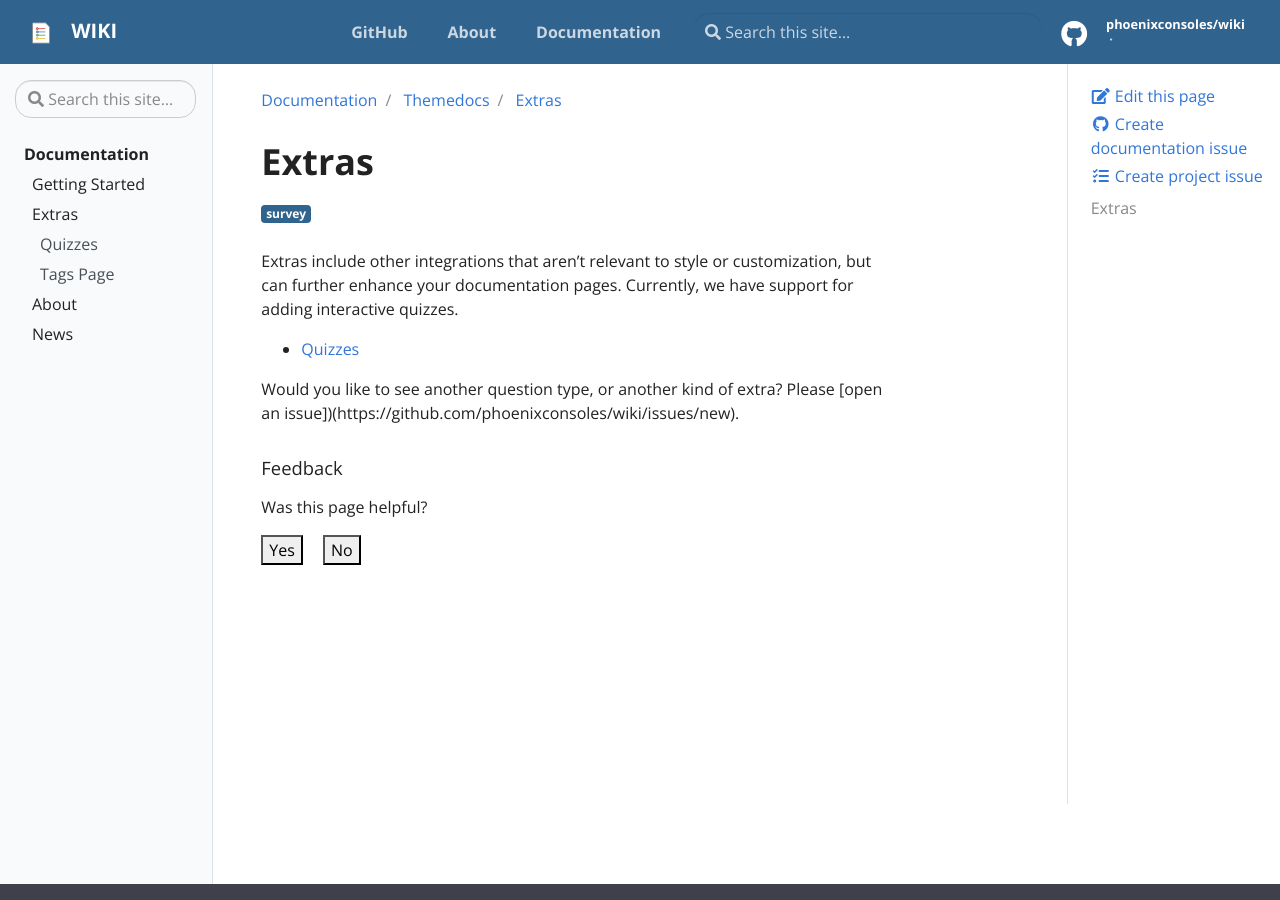
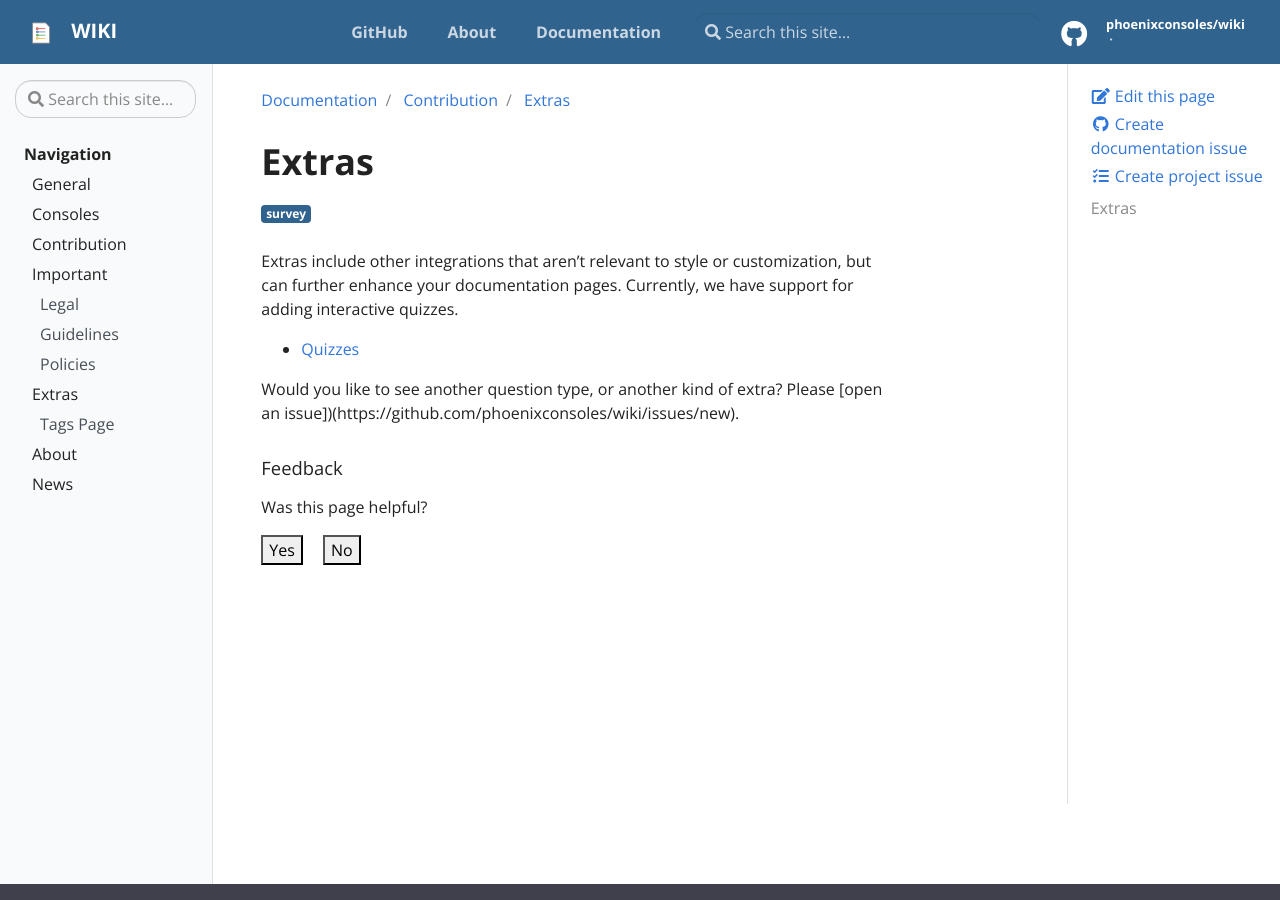
Before and after one commit to PhoenixConsoles/wiki, a Jekyll site: the page built from _docs/contribution/extras/index.md, in a window 1280 px wide and 900 px high. Built offline with Jekyll 4.4.1, drawn with Linux system fonts in a browser that asks for light colours.

Commit message:
reorganization

```diff
--- a/_data/toc.yml
+++ b/_data/toc.yml
@@ -1,20 +1,45 @@
-- title: Documentation
+- title: Navigation
   url: docs
   links:
-    - title: "Getting Started"
-      url: "docs/getting-started"
+    - title: "General"
+      url: "docs/general/"
+      children:
+        - title: Skills
+          url: "docs/general/skills/"
+        - title: Repair
+          url: "docs/general/repair/"
+        - title: Development
+          url: "docs/general/development/"
+    - title: "Consoles"
+      url: "docs/consoles/"
+      children:
+        - title: Microsoft
+          url: "docs/consoles/microsoft/"
+        - title: Nintendo
+          url: "docs/nintendo/nintendo/"
+        - title: Sony
+          url: "docs/consoles/sony/"
+    - title: "Contribution"
+      url: "docs/contribution/getting-started"
       children:
         - title: Features
-          url: "docs/getting-started#getting-started"
+          url: "docs/contribution/getting-started#getting-started"
         - title: Development
-          url: "docs/getting-started#development"
+          url: "docs/contribution/getting-started#development"
         - title: Customization
-          url: "docs/getting-started#customization"
+          url: "docs/contribution/getting-started#customization"
+    - title: "Important"
+      url: "docs/"
+      children:
+        - title: Legal
+          url: "docs/legal/"
+        - title: Guidelines
+          url: "docs/guidelines/"
+        - title: Policies
+          url: "docs/policies/"
     - title: "Extras"
-      url: "docs/extras"
+      url: "docs/contribution/extras"
       children:
-        - title: Quizzes
-          url: "docs/extras/example-quiz"
         - title: Tags Page
           url: "tags"
     - title: "About"
```
Also changed, not shown: _docs/consoles/microsoft/index.md (added, +10 -0 lines), _docs/contribution/example-page.md (renamed from _docs/themedocs/example-page.md), _docs/contribution/extras/example-quiz.md (renamed from _docs/themedocs/extras/example-quiz.md), _docs/contribution/extras/index.md (renamed from _docs/themedocs/extras/index.md), _docs/contribution/getting-started.md (renamed from _docs/themedocs/getting-started.md), _docs/contribution/subfolder/example-page.md (renamed from _docs/themedocs/subfolder/example-page.md).
